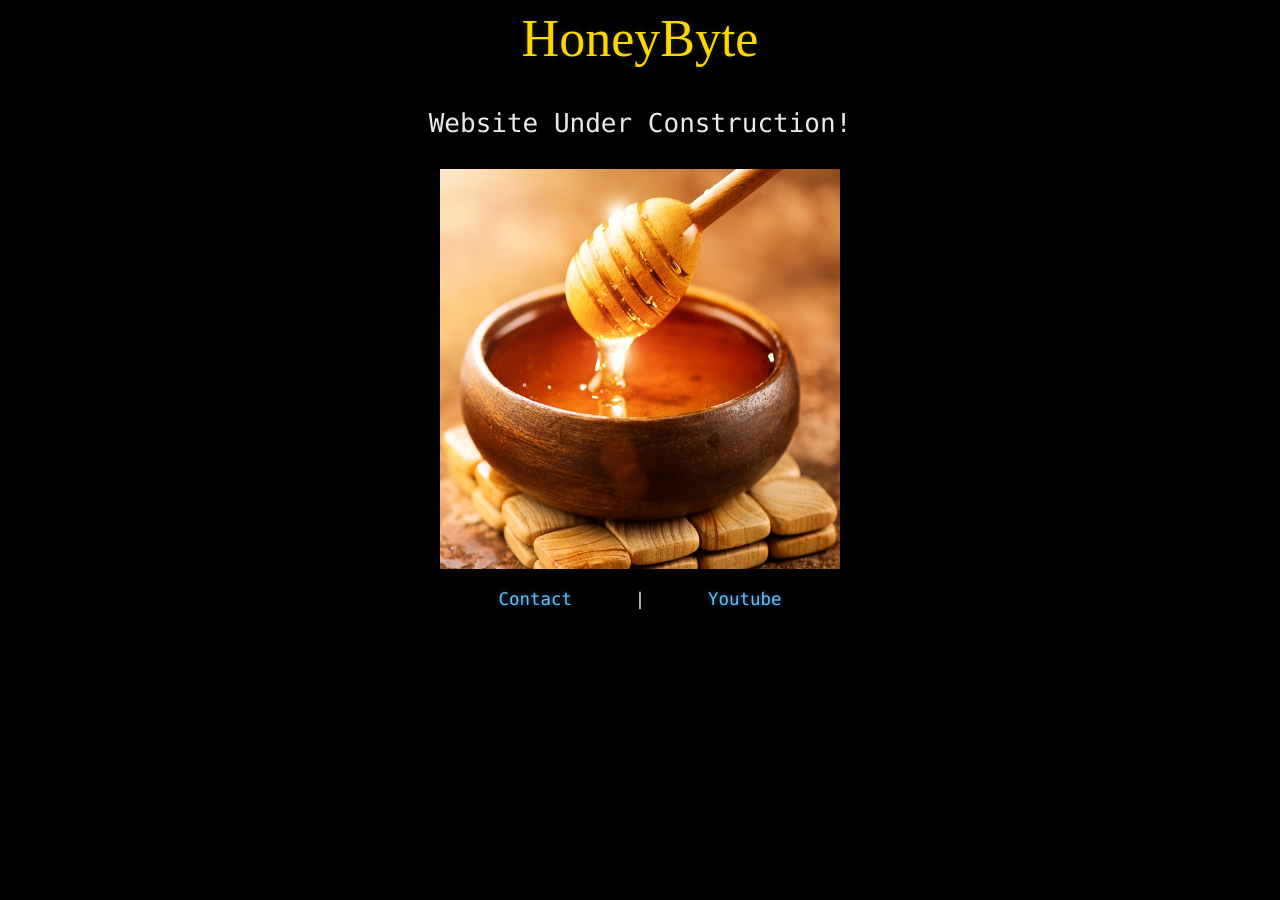
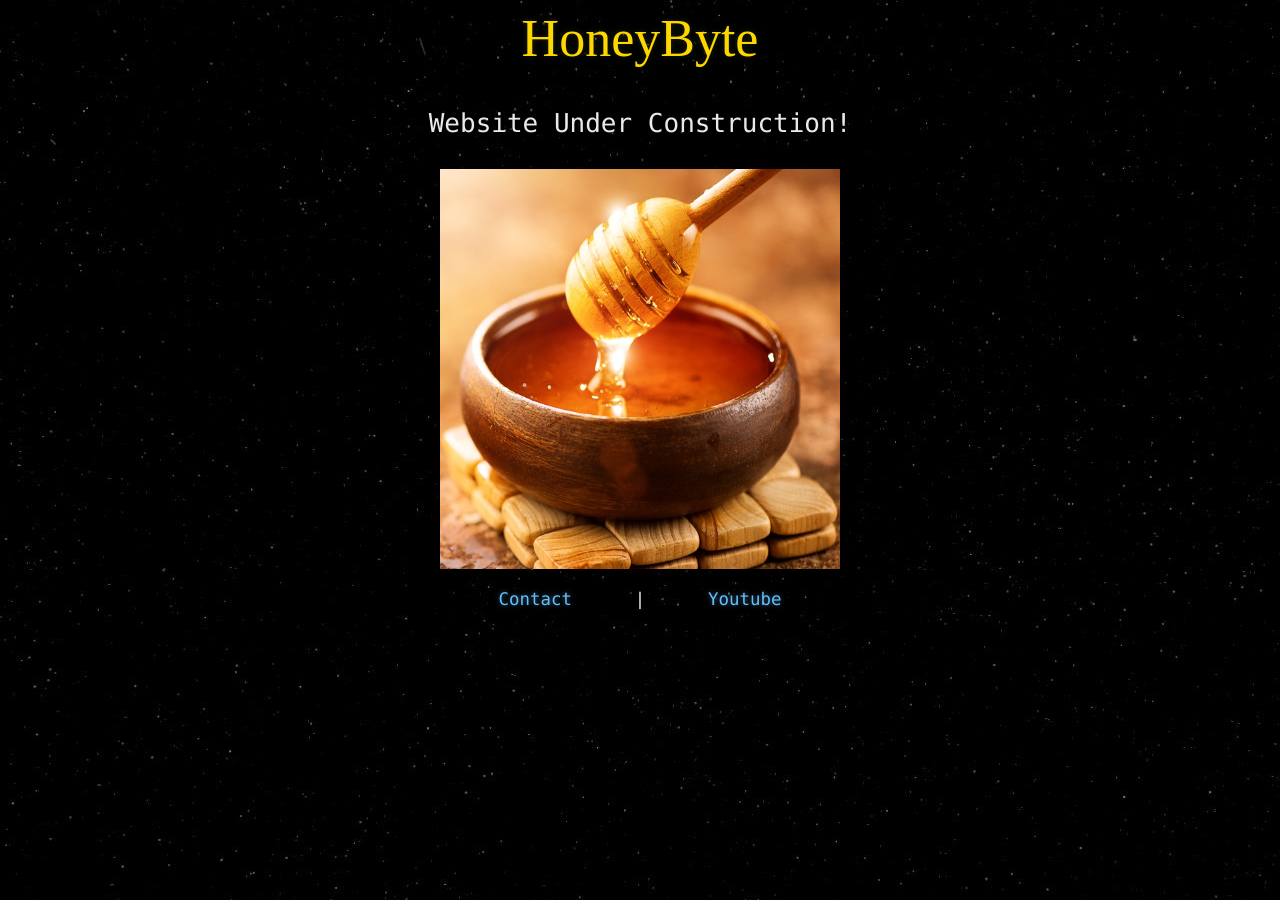
Before and after one commit to suhailhbc/HoneyByte, a Jekyll site: the page index.html, which Jekyll copies as it is, in a window 1280 px wide. Built offline with Jekyll 4.4.1, drawn with Linux system fonts in a browser that asks for light colours.

Commit message:
Change in background image 10

```diff
--- a/_sass/jekyll-theme-hacker.scss
+++ b/_sass/jekyll-theme-hacker.scss
@@ -17,7 +17,7 @@ $container-max-width: 1000px;
 body {
   margin: 0;
   padding: 0;
-  background: $body-background url("../images/bkg2.png") 0 0;
+  background: $body-background url("../images/bkg3.jpg") 0 0;
   background-repeat: no-repeat;
   background-attachment: fixed;
   background-position: center;
```
